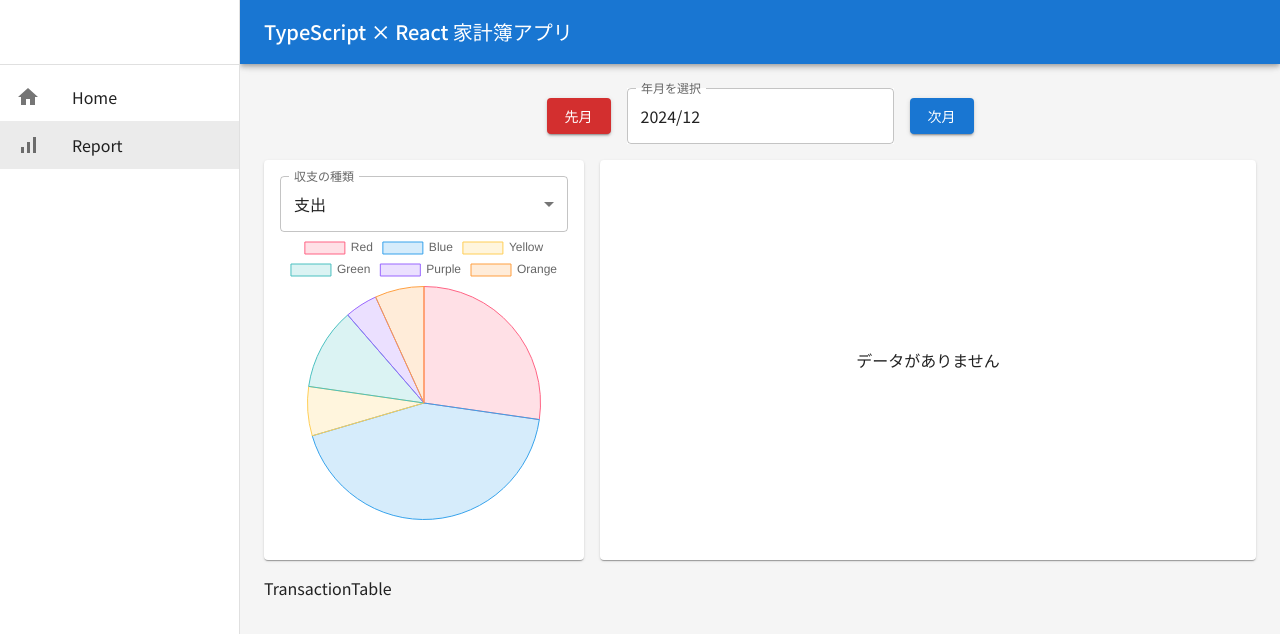
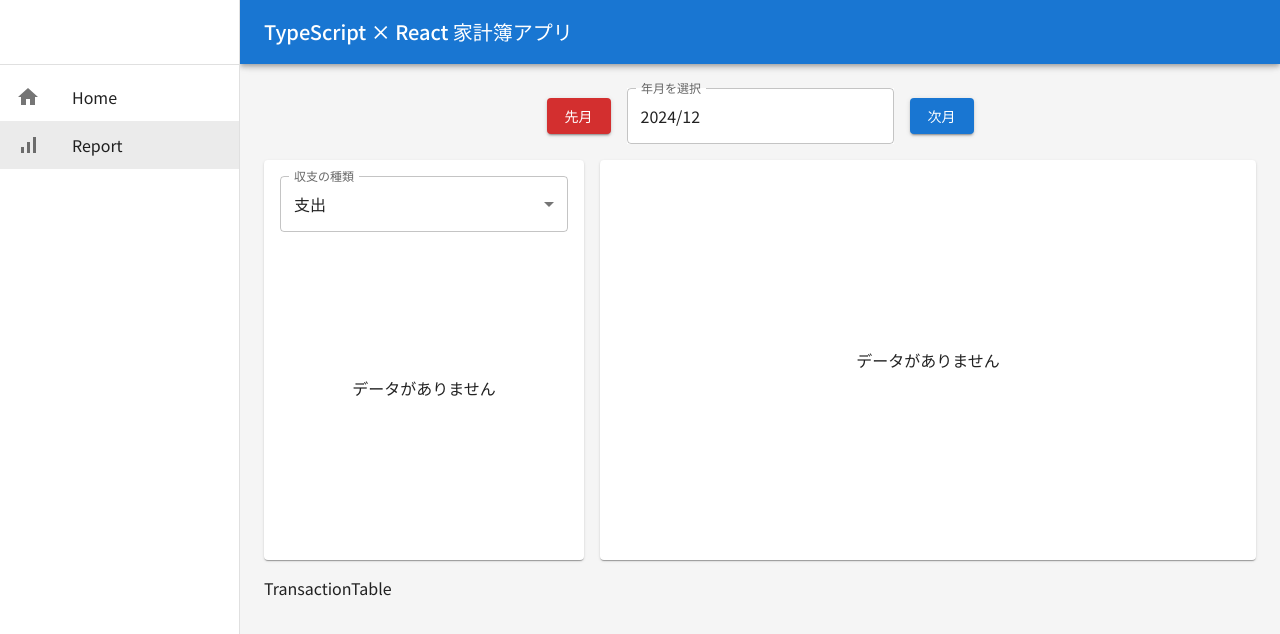
Before and after one commit to Nanae-j/react_householdbudget_app, a React (Create React App) app: page /report in a window 1280 px wide. Shown: the top 634 px of the page. Built offline with nearby package versions, Linux system fonts and the light colour scheme; no server answers; the database is empty.

Commit message:
[update]表示の崩れ修正、ローディングアニメーション追加

```diff
--- a/src/components/CategoryChart.tsx
+++ b/src/components/CategoryChart.tsx
@@ -1,5 +1,11 @@
 import React, { useState } from 'react';
-import { Chart as ChartJS, ArcElement, Tooltip, Legend } from 'chart.js';
+import {
+  Chart as ChartJS,
+  ArcElement,
+  Tooltip,
+  Legend,
+  ChartData,
+} from 'chart.js';
 import { Pie } from 'react-chartjs-2';
 import {
   Box,
@@ -9,6 +15,7 @@
   Select,
   SelectChangeEvent,
   TextField,
+  Typography,
 } from '@mui/material';
 import {
   ExpenseCategory,
@@ -16,14 +23,16 @@
   Transaction,
   TransactionType,
 } from '../types';
+import CircularProgress from '@mui/material/CircularProgress';
 
 ChartJS.register(ArcElement, Tooltip, Legend);
 
 interface CategoryChart {
   monthlyTransactions: Transaction[];
+  isLoading: boolean;
 }
 
-const CategoryChart = ({ monthlyTransactions }) => {
+const CategoryChart = ({ monthlyTransactions, isLoading }) => {
   const [selectedType, setSelectedType] = useState<TransactionType>('expense');
 
   const handleChange = (
@@ -44,14 +53,20 @@
       acc[transaction.category] += transaction.amount;
       return acc;
     }, {} as Record<IncomeCategory | ExpenseCategory, number>);
-  console.log(categorySums);
 
-  const data = {
-    labels: ['Red', 'Blue', 'Yellow', 'Green', 'Purple', 'Orange'],
+  const categoryLabels = Object.keys(categorySums);
+  const categoryValues: number[] = Object.values(categorySums);
+
+  const options = {
+    maintainAspectRatio: false,
+    responsive: true,
+  };
+
+  const data: ChartData<'pie'> = {
+    labels: categoryLabels,
     datasets: [
       {
-        label: '# of Votes',
-        data: [12, 19, 3, 5, 2, 3],
+        data: categoryValues,
         backgroundColor: [
           'rgba(255, 99, 132, 0.2)',
           'rgba(54, 162, 235, 0.2)',
@@ -74,7 +89,7 @@
   };
 
   return (
-    <Box>
+    <>
       <TextField
         id={'selct-type-label'}
         label="収支の種類"
@@ -108,8 +123,23 @@
           <MenuItem value="expense">支出</MenuItem>
         </Select>
       </FormControl> */}
-      <Pie data={data} />
-    </Box>
+      <Box
+        sx={{
+          flexGrow: 1,
+          display: 'flex',
+          alignItems: 'center',
+          justifyContent: 'center',
+        }}
+      >
+        {isLoading ? (
+          <CircularProgress />
+        ) : monthlyTransactions.length > 0 ? (
+          <Pie data={data} options={options} />
+        ) : (
+          <Typography>データがありません</Typography>
+        )}
+      </Box>
+    </>
   );
 };
 
--- a/src/pages/Report.tsx
+++ b/src/pages/Report.tsx
@@ -37,7 +37,10 @@
       </Grid>
       <Grid size={{ xs: 12, md: 4 }}>
         <Paper sx={commonPaperStyle}>
-          <CategoryChart monthlyTransactions={monthlyTransactions} />
+          <CategoryChart
+            monthlyTransactions={monthlyTransactions}
+            isLoading={isLoading}
+          />
         </Paper>
       </Grid>
       <Grid size={{ xs: 12, md: 8 }}>
```
